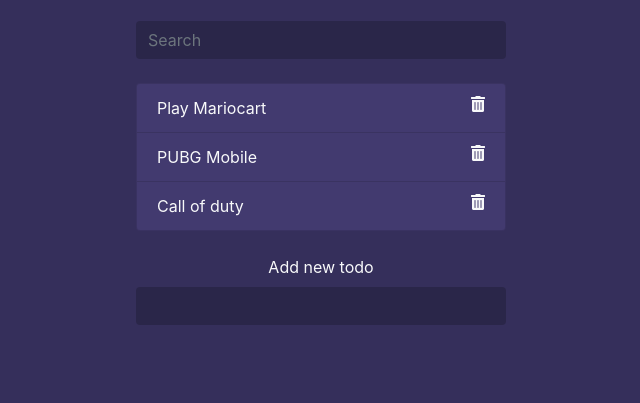
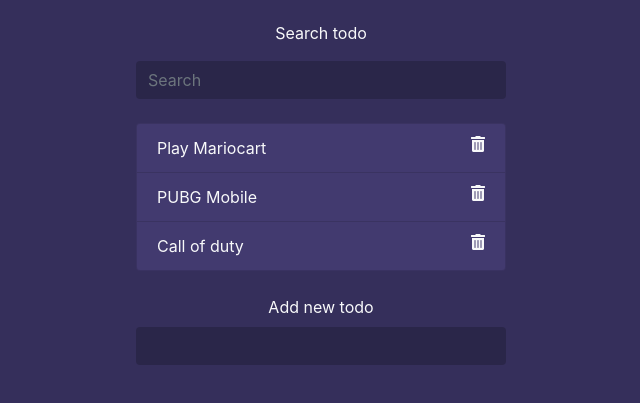
Before and after one commit to shahprog/todo-javascript, a plain HTML site: page index.html in a window 1280 px wide. Shown: the part 75-478 px from the top of the page, without its empty margins (319-959 px from the left). Drawn offline with nearby package versions, Linux system fonts and the light colour scheme.

Commit message:
Add typed

```diff
--- a/index.html
+++ b/index.html
@@ -12,6 +12,7 @@
 	<div class="container">
 		<header class="text-center my-4 text-light">
 			<h1 class="mb-4">TODO List</h1>
+			<p class="subtitle"></p>
 			<form class="search">
 				<input type="text" class="form-control m-auto" name="search" placeholder="Search">
 			</form>
@@ -42,5 +43,13 @@
 	</div>
 
 	<script type="text/javascript" src="static/todo/app.js"></script>
+	<script src="https://cdnjs.cloudflare.com/ajax/libs/typed.js/2.0.5/typed.min.js" integrity="sha512-1KbKusm/hAtkX5FScVR5G36wodIMnVd/aP04af06iyQTkD17szAMGNmxfNH+tEuFp3Og/P5G32L1qEC47CZbUQ==" crossorigin="anonymous"></script>
+	<script>
+		new Typed('.subtitle', {
+			strings: ["Create todo", "Delete todo", "Search todo"],
+			typeSpeed: 30,
+			smartBackspace: true
+		});
+	</script>
 </body>
 </html>
--- a/static/todo/style.css
+++ b/static/todo/style.css
@@ -25,3 +25,7 @@
 .filtered {
     display: none !important;
 }
+
+.typed-cursor {
+    display: none;
+}
```
